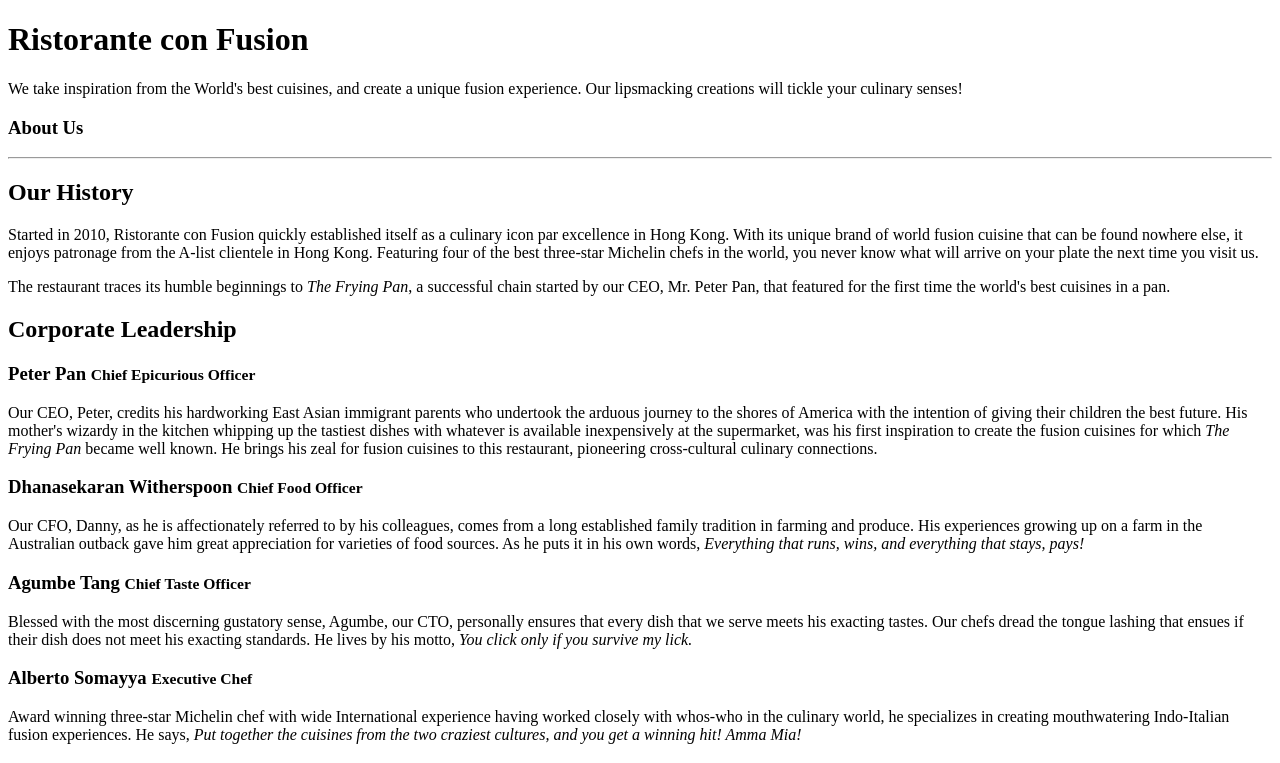
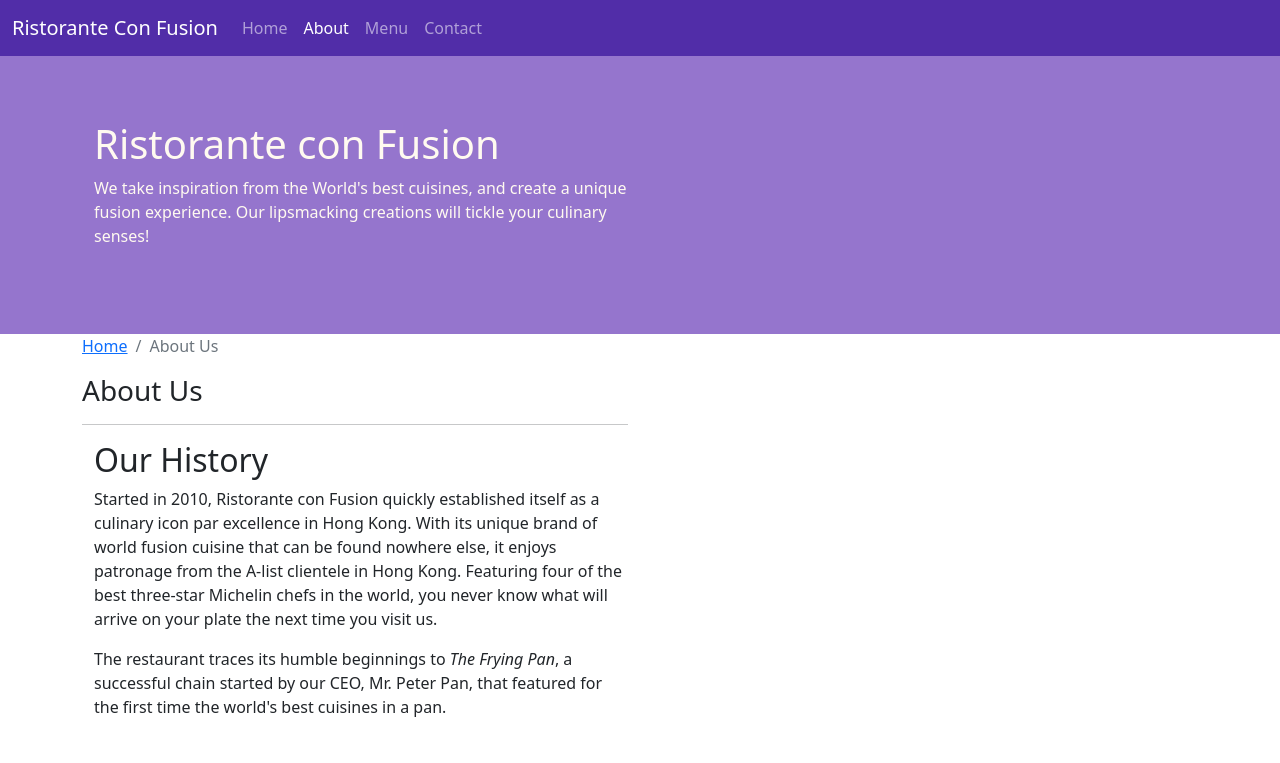
Before and after one commit to asafadd/bootstrap_intro, a website: page conFusion/aboutus.html in a window 1280 px wide. Shown: the top 763 px of the page. Drawn offline with nearby package versions, Linux system fonts and the light colour scheme.

Commit message:
Navbar and Breadctumbs

```diff
--- a/conFusion/aboutus.html
+++ b/conFusion/aboutus.html
@@ -2,12 +2,36 @@
 <html lang="en">
 
 <head>
+    <!-- Required meta tags always come first -->
+    <meta charset="utf-8">
+    <meta name="viewport" content="width=device-width, initial-scale=1, shrink-to-fit=no">
+    <meta http-equiv="x-ua-compatible" content="ie=edge">
 
+    <!-- Bootstrap CSS -->
+    <link rel="stylesheet" href="node_modules/bootstrap/dist/css/bootstrap.min.css">
+    <link href="css/styles.css" rel="stylesheet">
     <title>Ristorante Con Fusion: About Us</title>
 
 </head>
 
 <body>
+
+    <nav class="navbar navbar-dark navbar-expand-sm fixed-top">
+        <div class="container-fluid">
+            <button class="navbar-toggler" type="button" data-bs-toggle="collapse" data-bs-target="#Navbar" aria-controls="navbarTogglerDemo01" aria-expanded="false" aria-label="Toggle navigation">
+                <span class="navbar-toggler-icon"></span>
+            </button>
+           <a class="navbar-brand" href="./index.html">Ristorante Con Fusion</a>
+                <div class="collapse navbar-collapse" id="Navbar">
+                    <ul class="navbar-nav mr-auto">
+                        <li class="nav-item"><a class="nav-link" href="./index.html">Home</a></li>
+                        <li class="nav-item"><a class="nav-link active" href="#">About</a></li>
+                        <li class="nav-item"><a class="nav-link" href="#">Menu</a></li>
+                        <li class="nav-item"><a class="nav-link" href="#">Contact</a></li>
+                    </ul>
+                </div>
+        </div>
+    </nav>
 
     <header class="jumbotron">
         <div class="container">
@@ -22,36 +46,42 @@
         </div>
     </header>
 
-    <div>
-        <div>
-            <div>
+    <div class="container">
+        <div class="row">
+            <div class="col-12 col-sm-6">
+                <ol class="col-12 breadcrumb">
+                    <li class="breadcrumb-item"><a href="./index.html">Home</a></li>
+                    <li class="breadcrumb-item active">About Us</li>
+                </ol>
                <h3>About Us</h3>
                <hr>
             </div>
         </div>
 
-        <div>
-            <div>
-                <h2>Our History</h2>
-                <p>Started in 2010, Ristorante con Fusion quickly established itself as a culinary icon par excellence in Hong Kong. With its unique brand of world fusion cuisine that can be found nowhere else, it enjoys patronage from the A-list clientele in Hong Kong.  Featuring four of the best three-star Michelin chefs in the world, you never know what will arrive on your plate the next time you visit us.</p>
-                <p>The restaurant traces its humble beginnings to <em>The Frying Pan</em>, a successful chain started by our CEO, Mr. Peter Pan, that featured for the first time the world's best cuisines in a pan.</p>
+        <div class="container">
+            <div class="row">
+                <div class="col-12 col-sm-6">
+                    <h2>Our History</h2>
+                    <p>Started in 2010, Ristorante con Fusion quickly established itself as a culinary icon par excellence in Hong Kong. With its unique brand of world fusion cuisine that can be found nowhere else, it enjoys patronage from the A-list clientele in Hong Kong.  Featuring four of the best three-star Michelin chefs in the world, you never know what will arrive on your plate the next time you visit us.</p>
+                    <p>The restaurant traces its humble beginnings to <em>The Frying Pan</em>, a successful chain started by our CEO, Mr. Peter Pan, that featured for the first time the world's best cuisines in a pan.</p>
+                </div>
             </div>
             <div>
             </div>
         </div>
 
 
-        <div>
-            <div>
+        <div class="row row-content align-items-center">
+            <div class="col-12">
                 <h2>Corporate Leadership</h2>
                 <h3>Peter Pan <small>Chief Epicurious Officer</small></h3>
-                <p>Our CEO, Peter, credits his hardworking East Asian immigrant parents who undertook the arduous journey to the shores of America with the intention of giving their children the best future. His mother's wizardy in the kitchen whipping up the tastiest dishes with whatever is available inexpensively at the supermarket, was his first inspiration to create the fusion cuisines for which <em>The Frying Pan</em> became well known. He brings his zeal for fusion cuisines to this restaurant, pioneering cross-cultural culinary connections.</p>
+                <p class="d-none d-sm-block">Our CEO, Peter, credits his hardworking East Asian immigrant parents who undertook the arduous journey to the shores of America with the intention of giving their children the best future. His mother's wizardy in the kitchen whipping up the tastiest dishes with whatever is available inexpensively at the supermarket, was his first inspiration to create the fusion cuisines for which <em>The Frying Pan</em> became well known. He brings his zeal for fusion cuisines to this restaurant, pioneering cross-cultural culinary connections.</p>
                 <h3>Dhanasekaran Witherspoon <small>Chief Food Officer</small></h3>
-                <p>Our CFO, Danny, as he is affectionately referred to by his colleagues, comes from a long established family tradition in farming and produce. His experiences growing up on a farm in the Australian outback gave him great appreciation for varieties of food sources. As he puts it in his own words, <em>Everything that runs, wins, and everything that stays, pays!</em></p>
+                <p class="d-none d-sm-block">Our CFO, Danny, as he is affectionately referred to by his colleagues, comes from a long established family tradition in farming and produce. His experiences growing up on a farm in the Australian outback gave him great appreciation for varieties of food sources. As he puts it in his own words, <em>Everything that runs, wins, and everything that stays, pays!</em></p>
                 <h3>Agumbe Tang <small>Chief Taste Officer</small></h3>
-                <p>Blessed with the most discerning gustatory sense, Agumbe, our CTO, personally ensures that every dish that we serve meets his exacting tastes. Our chefs dread the tongue lashing that ensues if their dish does not meet his exacting standards. He lives by his motto, <em>You click only if you survive my lick.</em></p>
+                <p class="d-none d-sm-block">Blessed with the most discerning gustatory sense, Agumbe, our CTO, personally ensures that every dish that we serve meets his exacting tastes. Our chefs dread the tongue lashing that ensues if their dish does not meet his exacting standards. He lives by his motto, <em>You click only if you survive my lick.</em></p>
                 <h3>Alberto Somayya <small>Executive Chef</small></h3>
-                <p>Award winning three-star Michelin chef with wide International experience having worked closely with whos-who in the culinary world, he specializes in creating mouthwatering Indo-Italian fusion experiences. He says, <em>Put together the cuisines from the two craziest cultures, and you get a winning hit! Amma Mia!</em></p>
+                <p class="d-none d-sm-block">Award winning three-star Michelin chef with wide International experience having worked closely with whos-who in the culinary world, he specializes in creating mouthwatering Indo-Italian fusion experiences. He says, <em>Put together the cuisines from the two craziest cultures, and you get a winning hit! Amma Mia!</em></p>
             </div>
        </div>
 
@@ -63,7 +93,7 @@
                 <div class="col-4 offset-1 col-sm-2">
                     <h5>Links</h5>
                     <ul class="list-unstyled">
-                        <li><a href="#">Home</a></li>
+                        <li><a href="./index.html">Home</a></li>
                         <li><a href="#">About</a></li>
                         <li><a href="#">Menu</a></li>
                         <li><a href="#">Contact</a></li>
@@ -99,6 +129,11 @@
         </div>
     </footer>
 
+    <!-- jQuery first, then Popper.js, then Bootstrap JS. -->
+    <script src="node_modules/jquery/dist/jquery.slim.min.js"></script>
+    <script src="node_modules/popper.js/dist/umd/popper.min.js"></script>
+    <script src="node_modules/bootstrap/dist/js/bootstrap.min.js"></script
+
 </body>
 
 </html>
--- a/conFusion/css/styles.css
+++ b/conFusion/css/styles.css
@@ -29,3 +29,12 @@ address{
     margin:0px auto;
     padding: 20px 0px 20px 0px;
 }
+
+body{
+    padding:50px 0px 0px 0px;
+    z-index:0;
+}
+
+.navbar-dark {
+    background-color: #512DA8;
+}
```
Also changed, not shown: conFusion/index.html (+17 -1 lines).
